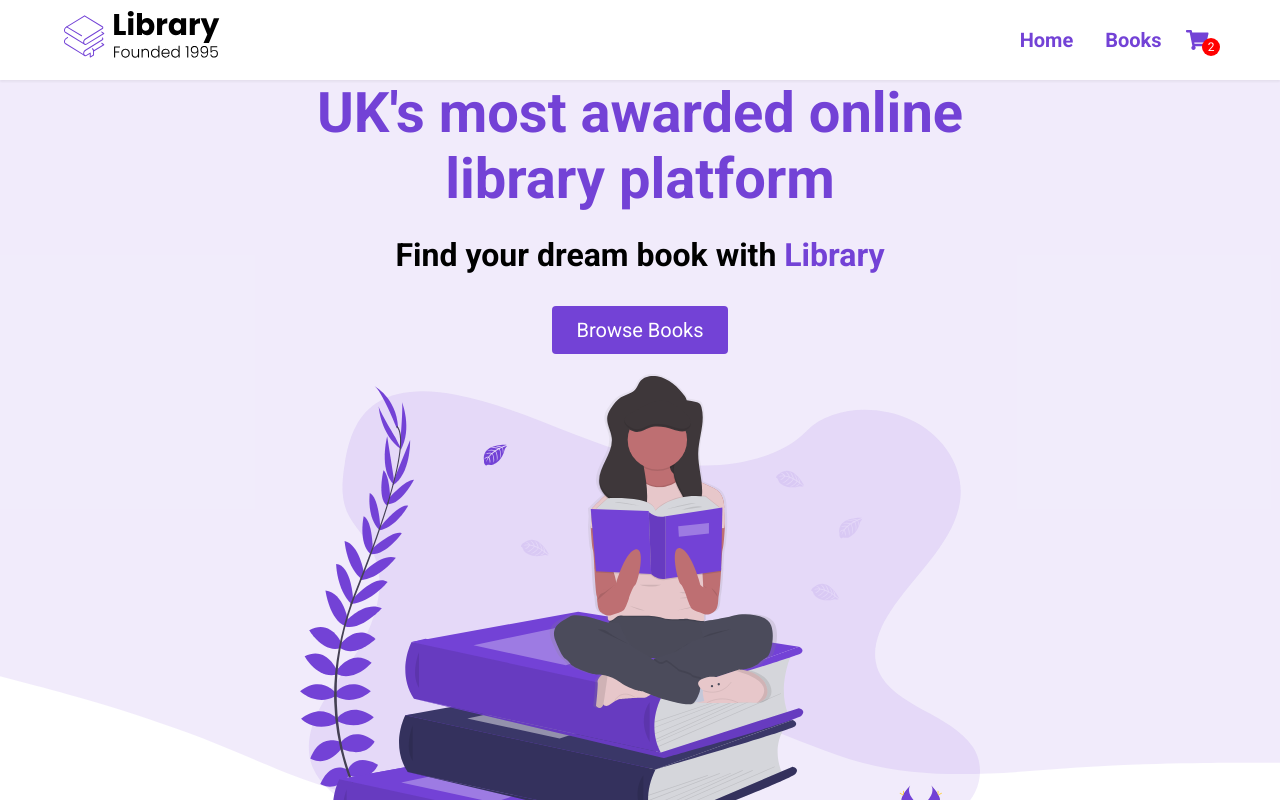
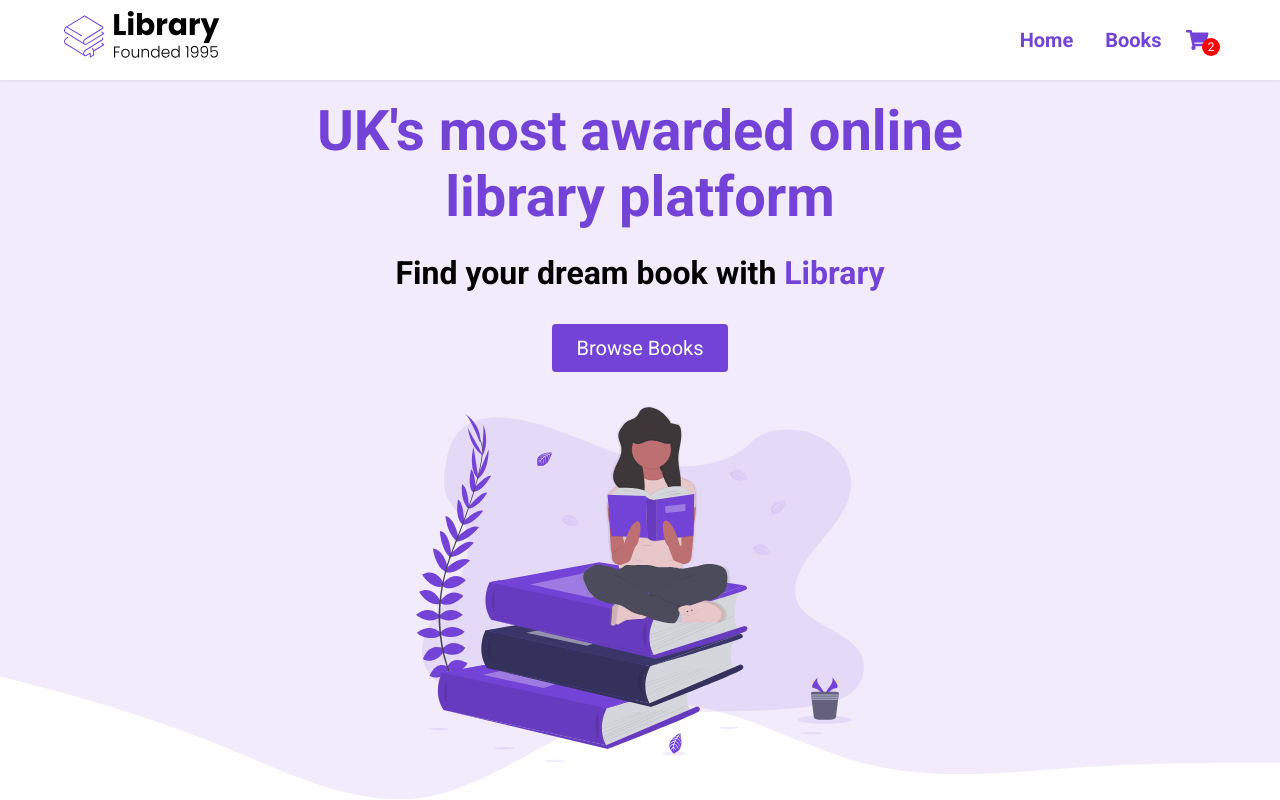
Before and after one commit to DevBDarius/Ecommerce-Library-React, a React (Create React App) app: page / in a window 1280 px wide. Shown: the top 800 px of the page. Built offline with nearby package versions, Linux system fonts and the light colour scheme.

Commit message:
Install react router; landing css fix

```diff
--- a/package.json
+++ b/package.json
@@ -11,6 +11,7 @@
     "@testing-library/user-event": "^13.5.0",
     "react": "^17.0.2",
     "react-dom": "^17.0.2",
+    "react-router-dom": "^5.3.0",
     "react-scripts": "5.0.0",
     "web-vitals": "^2.1.2"
   },
--- a/src/components/Landing.jsx
+++ b/src/components/Landing.jsx
@@ -9,12 +9,12 @@ const Landing = () => {
           <div className="header__description">
             <h1>UK's most awarded online library platform</h1>
             <h2>Find your dream book with <span className="purple">Library</span></h2>
-            <a href="#features">
+            <a href="#features" className='header__description--link'>
               <button className="btn">Browse Books</button>
             </a>
           </div>
           <figure className="header__img--wrapper">
-            <img src={UndrawBooks} alt="" />
+            <img src={UndrawBooks} alt="" className='header__img' />
           </figure>
         </div>
       </header>
--- a/src/index.css
+++ b/src/index.css
@@ -224,7 +224,8 @@ LANDING
 */
 
 #landing {
-  background-color: rgba(115, 66, 214, 0.1)
+  background-color: rgba(115, 66, 214, 0.1);
+  overflow: hidden;
 }
 
 header {
@@ -232,7 +233,6 @@ header {
 }
 
 .header__container {
-  width: 100%;
   max-width: 720px;
   margin: 0 auto;
   height: 100%;
@@ -242,15 +242,25 @@ header {
 }
 
 .header__description {
+  height: 35%;
   display: flex;
   flex-direction: column;
   align-items: center;
 }
 
+.header__description--link {
+  z-index: 60;
+}
+
 .header__img--wrapper {
+  height: 55%;
   padding: 20px;
   /* show over the wave */
   z-index: 50;
+}
+
+.header__img {
+  max-height: 100%;
 }
 
 .container {
```
Also changed, not shown: 1 other file (tests, documents, lock files or other folders).
